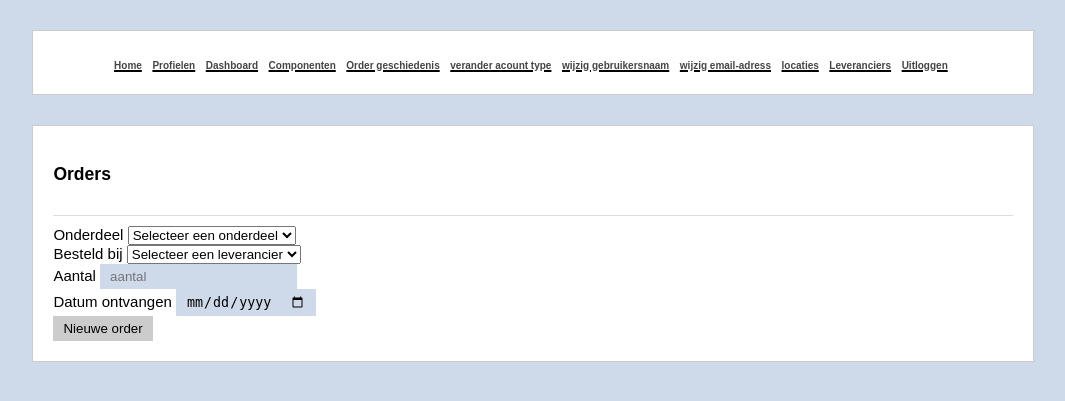
After one commit to remcodezwart/component_beheer, a PHP site: template application/view/orderOverview/index.php in a window 1280 px wide. The commit adds this page. Shown: the top 401 px of the page, without its empty margins (102-1167 px from the left). Run offline with PHP 8.4, Linux system fonts and the light colour scheme; the template is opened without the code that fills it, so the values that code supplies are empty.

Commit message:
added the page for the order history and changed some css

```diff
--- a/application/config/texts.php
+++ b/application/config/texts.php
@@ -71,5 +71,9 @@ return array(
 	"FEEDBACK_FACEBOOK_REGISTER_SUCCESSFUL" => "You have been successfully registered with Facebook.",
 	"FEEDBACK_FACEBOOK_OFFLINE" => "We could not reach the Facebook servers. Maybe Facebook is offline (that really happens sometimes).",
 	"LOCATION_NO_ADDRESS" => "Vul een adress in",
-	"SUPPLIER_NO_NAME" => "Vul een naam van de leverancier in"
+	"SUPPLIER_NO_NAME" => "Vul een naam van de leverancier in",
+	"FEEDBACK_COMPONENT_DOES_NOT_EXSIST" => "Dit onderdeel bestaat niet",
+	"NEGATIVE_AMOUNT" => "Vul een positief getal in",
+	"NO_SUPPLIER" => "Deze leverancier bestaat niet",
+	"NO_DATE" => "Vul een geldigen datum in"
 );
--- a/application/view/_templates/header.php
+++ b/application/view/_templates/header.php
@@ -17,7 +17,7 @@
     <div class="wrapper">
         <div class="container">
             <div class="columns">
-                <div class="center column col-12">
+                <div class="column col-12">
                     <nav>
                         <ul class="navigation">
                             <li <?php if (View::checkForActiveController($filename, "index")) { echo ' class="active" '; } ?> >
@@ -32,6 +32,9 @@
                             </li>
                             <li <?php if (View::checkForActiveController($filename, "component")) { echo ' class="active" '; } ?> >
                                 <a href="<?=Config::get('URL'); ?>component/index">Componenten</a>
+                            </li>
+                            <li <?php if (View::checkForActiveControllerAndAction  ($filename,                 "orderOverview/index")) { echo ' class="active" '; } ?> >
+                                <a href="<?=Config::get('URL'); ?>component/orderOverview">Order geschiedenis</a>
                             </li>
                             <li <?php if (View::checkForActiveControllerAndAction($filename,                   "login/changeUserRole")) { echo ' class="active" '; } ?> >
                                 <a href="<?=Config::get('URL'); ?>login/changeUserRole">verander acount type</a>
--- /dev/null
+++ b/application/view/orderOverview/index.php
@@ -0,0 +1,34 @@
+<div class="container">
+	<h3>Orders</h3>
+    <div class="box">
+
+		<form method="post" action="<?=Config::get('URL') ?>component/addOrder">
+
+			<label>Onderdeel</label>
+			<select required="true" name="component">
+				<option>Selecteer een onderdeel</option>
+			<?php foreach ($this->components as $component) { ?>
+				<option value="<?=$component->id ?>"><?=$component->name ?></option>
+			<?php } ?>
+			</select><br>
+
+			<label>Besteld bij</label>
+			<select required="true" name="store">
+				<option>Selecteer een leverancier</option>
+			<?php foreach ($this->stores as $store) { ?>
+				<option value="<?=$store->id ?>"><?=$store->name ?></option>
+			<?php } ?>
+			</select><br>
+
+			<label for="amount">Aantal
+				<input required="true" id="amount" name="amount" type="text" placeholder="aantal">
+			</label><br>
+
+			<label for="shipping-date">Datum ontvangen
+				<input required="true" placeholder="dd-mm-yyyy" type="date" name="shipping-date" id="shipping-date">
+			</label>
+			<input name="csrf_token" type="hidden" value="<?=Csrf::makeToken() ?>"><br>
+			<button type="submit">Nieuwe order</button>
+		</form>
+	</div>
+</div>
--- a/public/css/style.css
+++ b/public/css/style.css
@@ -3,6 +3,7 @@
         font-family: Arial, sans-serif;
         font-weight: 400;
         font-size: 15px;
+        background-color: #ced9ea;
     }
     .active {
         text-decoration: underline;
@@ -10,12 +11,12 @@
     .border {
         border:1px solid black;
     }
-
     .wrapper {
         width: 80%;
         margin: 0 auto;
     }
     .container {
+        background-color: white;
         max-width: 960px;
         border: 1px solid #ccc;
         padding: 20px;
@@ -41,17 +42,9 @@
         margin-top: 30px;
     }
     .container input {
-        background-color: #f5f5f5;
+        background-color: #ced9ea;
         border: 0;
         padding: 5px 10px;
-    }
-    .container input[type="submit"] {
-        background-color: #ccc;
-        cursor: pointer;
-    }
-    .container input[type="submit"]:hover {
-        background-color: #222;
-        color: #fff;
     }
     .container button {
         background-color: #ccc;
@@ -60,11 +53,11 @@
         cursor: pointer;
     }
     .container button:hover {
-        background-color: #222;
+        background-color: #a4b1c4;
         color: #fff;
     }
-
     nav {
+        background-color: white;
         font-size:20px;
         text-align:center;
     }
```
Also changed, not shown: application/controller/ComponentController.php (+19 -31 lines), application/model/ComponentModel.php (+44 -11 lines), application/view/component/index.php (+7 -69 lines).
